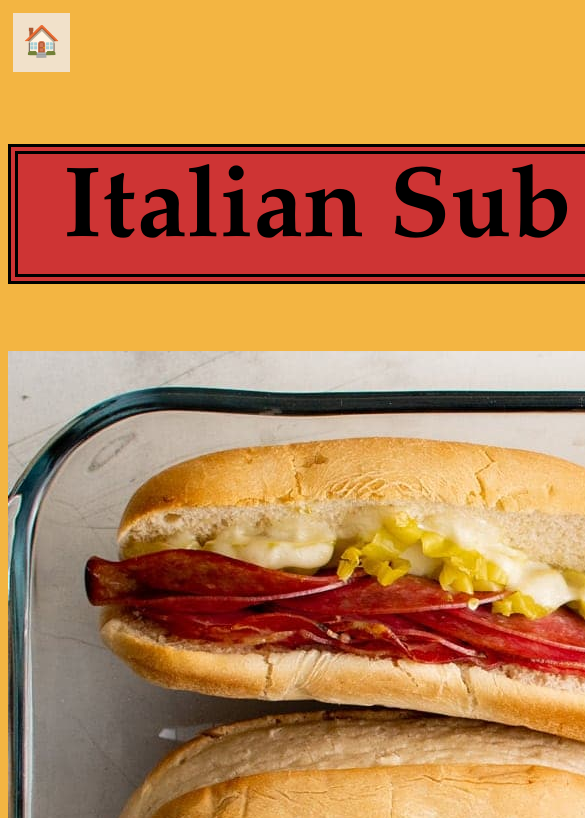
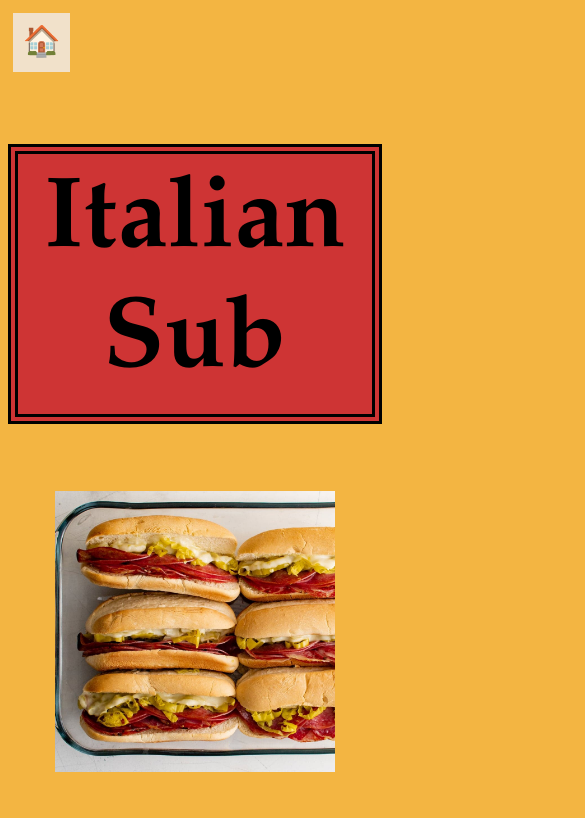
Before and after one commit to IshavSohal/odin-recipes, a plain HTML site: page recipes/italian_sub.html in a window 390 px wide. Shown: the top 818 px of the page, 585 px wide, since content can reach past the window. Drawn offline with Linux system fonts and the light colour scheme.

Commit message:
make images and headers responsive

```diff
--- a/styles.css
+++ b/styles.css
@@ -45,10 +45,8 @@ a {
 }
 
 h1 {
+    padding: 10px;
     font-size: 100px;
-    width: 600px;
-    margin-left: auto;
-    margin-right: auto;
     background-color: rgb(206, 52, 52);
     border: 10px double black;
 }
@@ -66,11 +64,9 @@ h3 {
 }
 
 img {
-    width: 1000px;
+    width: 75%;
     height: auto;
-    margin-left: auto;
-    margin-right: auto;
-    display: block;
+    max-width: 1000px;
 }
 
 p, ol{
```
